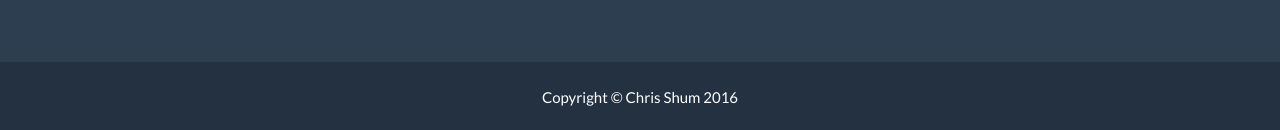
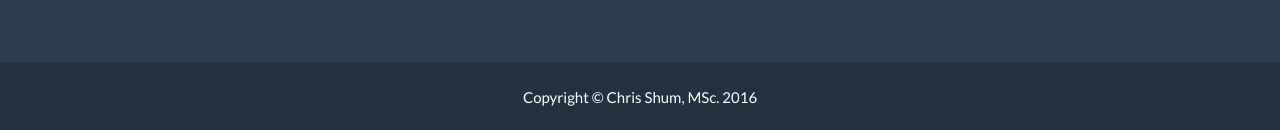
Before and after one commit to chris-shum/backup.chris-shum.github.io, a Jekyll site: the page built from index.html, in a window 1280 px wide and 900 px high, scrolled down 2299 px. Shown: the part 767-897 px from the top of the window. Built offline with Jekyll 4.4.1, drawn with Linux system fonts in a browser that asks for light colours.

Commit message:
Update _config.yml

```diff
--- a/_config.yml
+++ b/_config.yml
@@ -31,7 +31,7 @@ color:
 
 # Footer settings
 footer:
-  copyright: Chris Shum
+  copyright: Chris Shum, MSc.
   location: Location
   social: Around the Web
   credits: Credits
```
